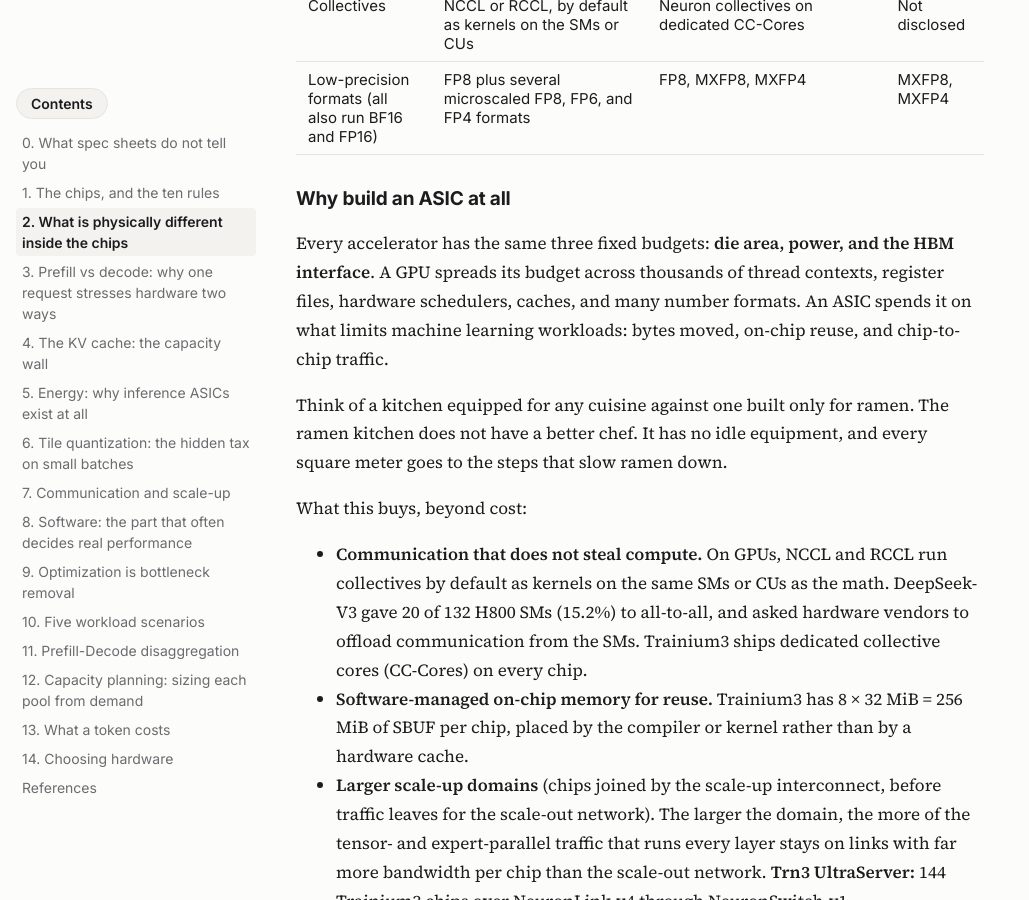
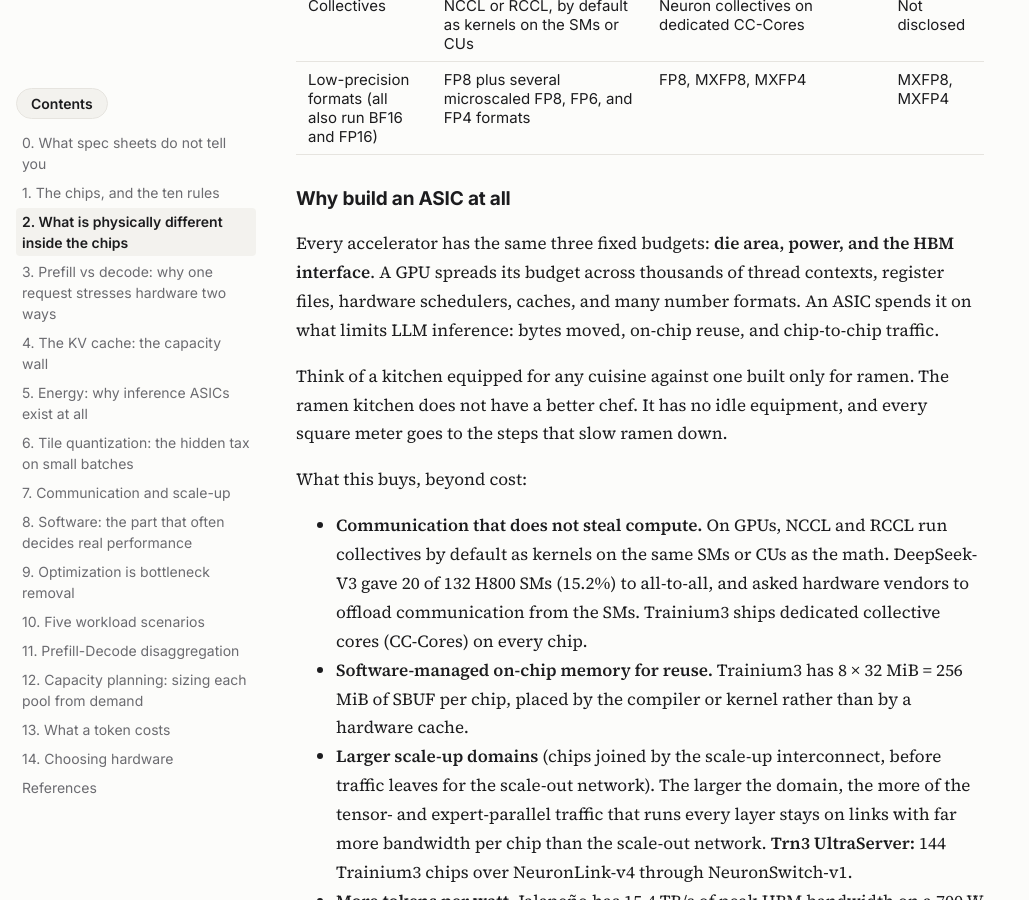
Before and after one commit to bananighosh/bananighosh.github.io, a Jekyll site: the page built from _posts/2026-11-16-flops-are-not-tokens.md, in a window 1280 px wide and 900 px high, scrolled down 3807 px. Shown: the whole window, without its empty margins (0-1029 px from the left). Built offline with Jekyll 4.4.1, drawn with Linux system fonts in a browser that asks for light colours.

Commit message:
Section 2: ASIC budget line scoped to LLM inference
Co-Authored-By: Claude Opus 5.5 <noreply@anthropic.com>
Claude-Session: https://claude.ai/code/session_01K2HJxVUv7i1duGErniTfDd

```diff
--- a/_posts/2026-11-16-flops-are-not-tokens.md
+++ b/_posts/2026-11-16-flops-are-not-tokens.md
@@ -90,7 +90,7 @@ Trainium3 replaces the hardware cache with explicit DMA: every byte moves on a s
 
 ### Why build an ASIC at all
 
-Every accelerator has the same three fixed budgets: <b>die area, power, and the HBM interface</b>. A GPU spreads its budget across thousands of thread contexts, register files, hardware schedulers, caches, and many number formats. An ASIC spends it on what limits machine learning workloads: bytes moved, on-chip reuse, and chip-to-chip traffic.
+Every accelerator has the same three fixed budgets: <b>die area, power, and the HBM interface</b>. A GPU spreads its budget across thousands of thread contexts, register files, hardware schedulers, caches, and many number formats. An ASIC spends it on what limits LLM inference: bytes moved, on-chip reuse, and chip-to-chip traffic.
 
 Think of a kitchen equipped for any cuisine against one built only for ramen. The ramen kitchen does not have a better chef. It has no idle equipment, and every square meter goes to the steps that slow ramen down.
 
```
